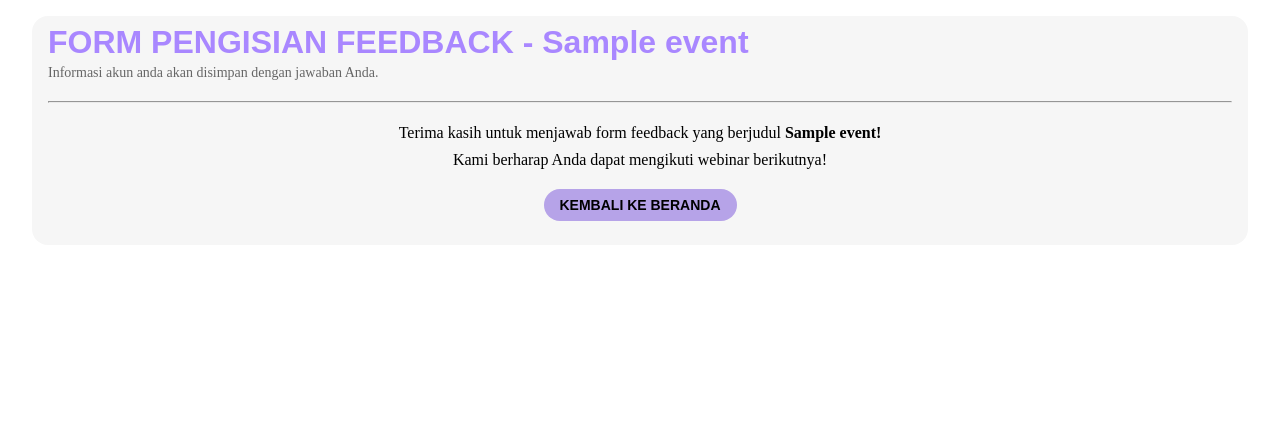
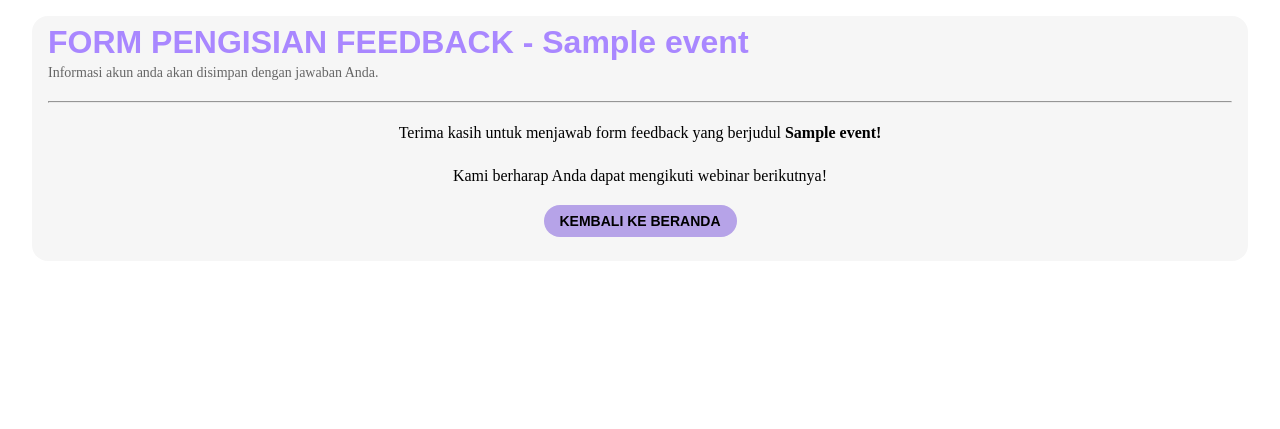
Before and after one commit to yehezkielermanto/webinar-app, a PHP site: page /feedback_finished.php?event_id=1 in a window 1280 px wide. Shown: the top 429 px of the page. Run offline with PHP 8.4, Linux system fonts and the light colour scheme; the visitor is signed in with stand-in values (Sample User, id 1); tables that the repository leaves empty or names only in its code hold one stand-in row (values such as "Sample post"); some web fonts are replaced.

Commit message:
additional changes

```diff
--- a/feedback_finished.php
+++ b/feedback_finished.php
@@ -73,9 +73,21 @@ if (isset($_GET['event_id'])) {
 <head>
     <meta charset="UTF-8">
     <meta name="viewport" content="width=device-width, initial-scale=1.0">
+    <link rel="icon" type="image/png" href="images/icons/" />
     <link rel="stylesheet" type="text/css" href="css/util.css">
     <link rel="stylesheet" type="text/css" href="css/main.css">
     <link rel="stylesheet" type="text/css" href="css/feedback.css">
+    <style>
+        .responsive-alignment {
+            text-align: left;
+        }
+
+        @media (min-width: 1024px) {
+            .responsive-alignment {
+                text-align: center;
+            }
+        }
+    </style>
     <title>Feedback</title>
 </head>
 <body>
@@ -87,12 +99,12 @@ if (isset($_GET['event_id'])) {
         <p>Informasi akun anda akan disimpan dengan jawaban Anda.</p>
         <hr style="border-color: #EAEAEA; margin-block: 1rem;" />
 
-        <p class="text-black text-center fs-16">
+        <p class="text-black responsive-alignment fs-16" style="padding-bottom: 1rem;">
             Terima kasih untuk menjawab form feedback <?= $event['type']; ?> yang berjudul
             <b><?= $event['title']; ?>!</b>
         </p>
 
-        <p class="text-black text-center fs-16">
+        <p class="text-black responsive-alignment fs-16">
             Kami berharap Anda dapat mengikuti webinar berikutnya!
         </p>
 
--- a/masuk.php
+++ b/masuk.php
@@ -8,6 +8,7 @@ include 'koneksi.php';
 if (isset($_POST['masuklogin'])) {
     $emailpass = $_POST['emailpass'];
     $password = md5($_POST['password']);
+    echo $password;
     //echo "$emailpass + $password";
 
     $sql =
```
Also changed, not shown: feedback.php (+31 -9 lines).
